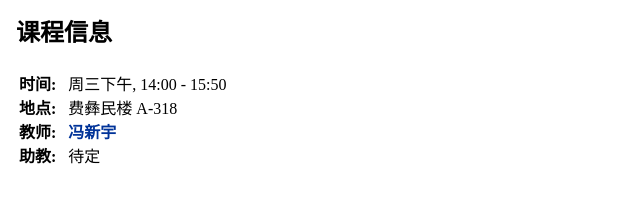
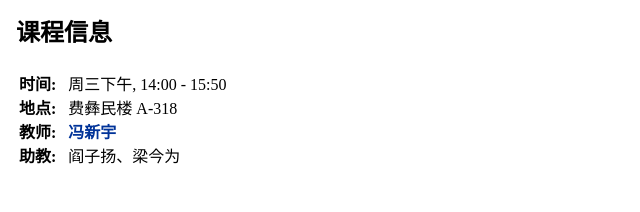
Before and after one commit to feng-xinyu/feng-xinyu.github.io, a plain HTML site: page teaching/DIPL/index.htm in a window 1280 px wide. Shown: the part 166-378 px from the top of the page, 0-640 px from the left. Drawn offline with Linux system fonts and the light colour scheme.

Commit message:
update TA info

```diff
--- a/teaching/DIPL/index.htm
+++ b/teaching/DIPL/index.htm
@@ -40,7 +40,7 @@
   <td> 周三下午, 14:00 - 15:50 <br>
   	   费彝民楼 A-318<br>
        <a href="https://feng-xinyu.github.io/">冯新宇</a><br>
-  	   待定
+  	   阎子扬、梁今为
   </td>
 </tr>
 </table>
```
